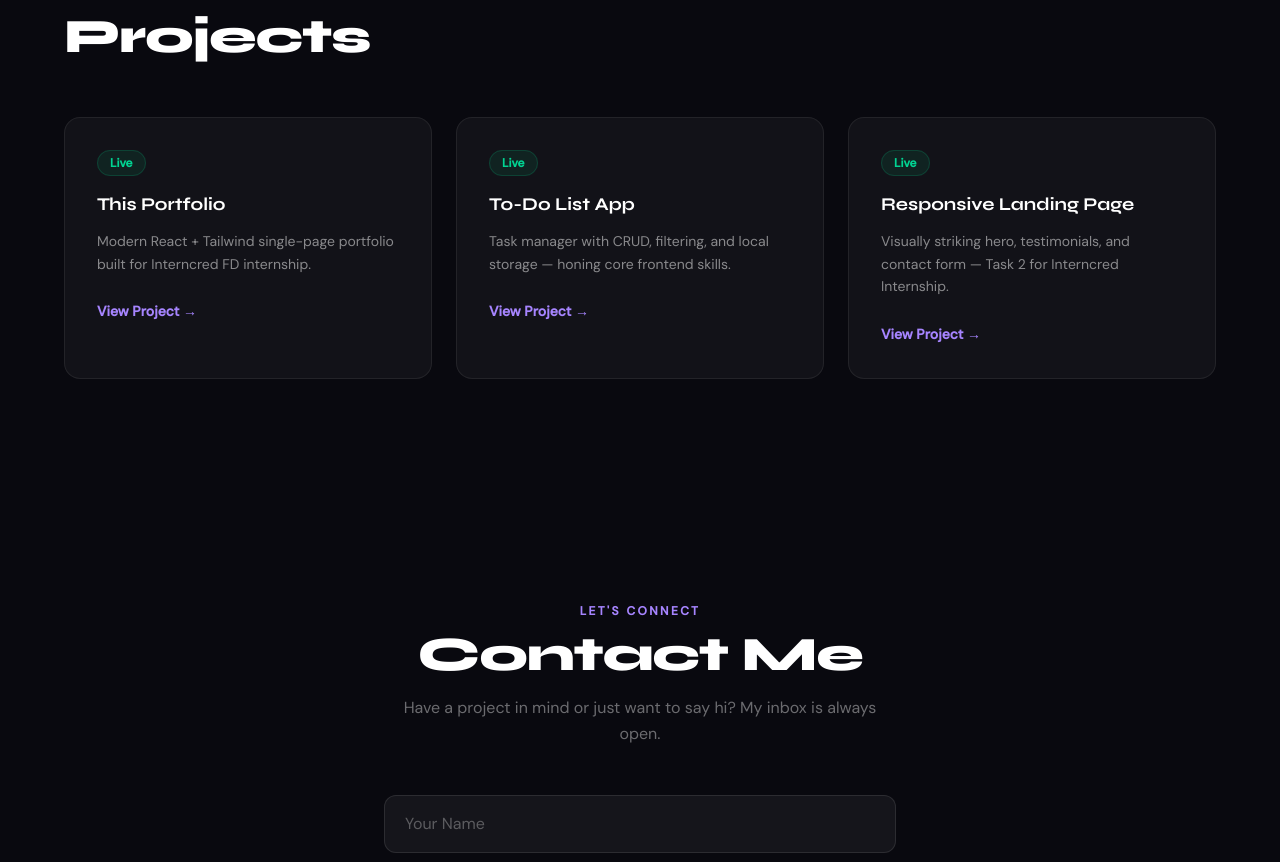
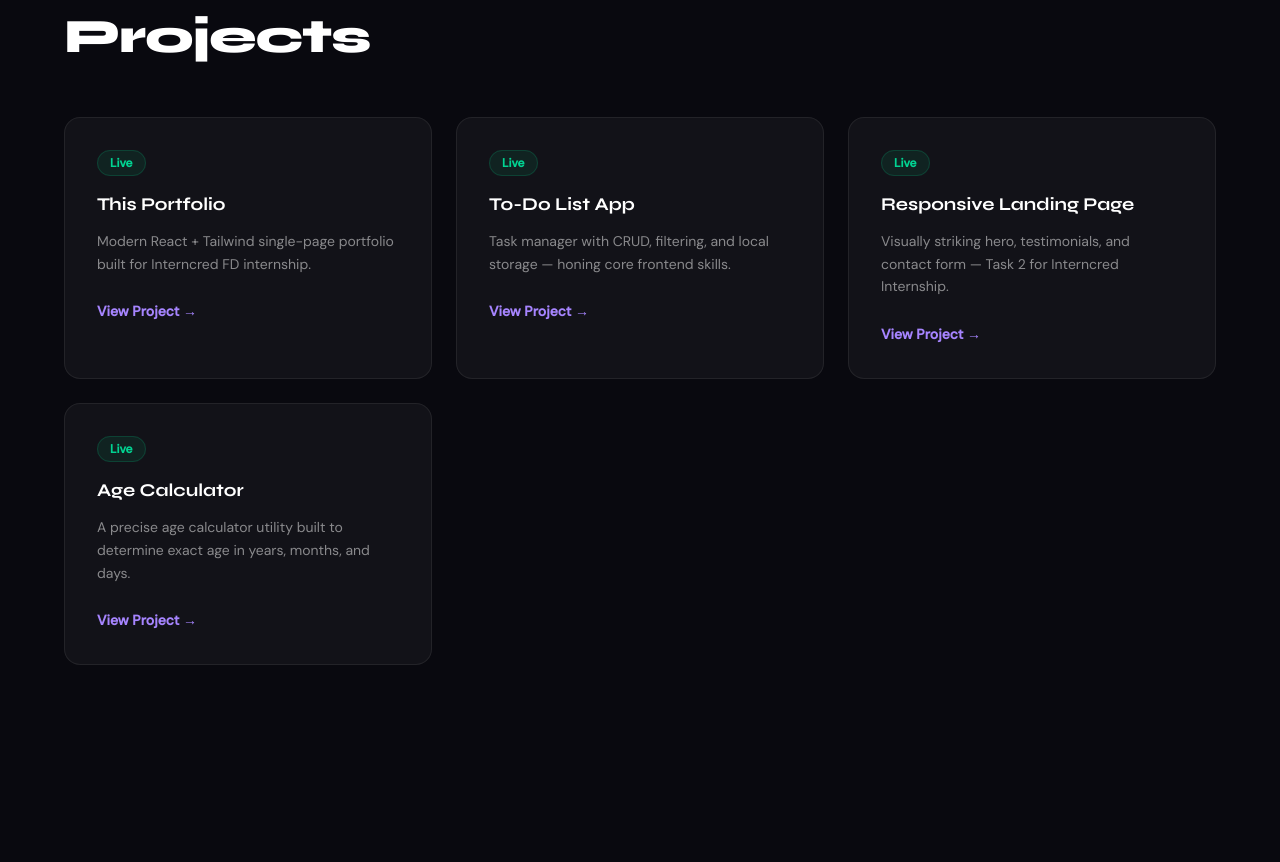
Before and after one commit to Khojoe/IC_FD_01, a React (Vite) app: page / in a window 1280 px wide. Shown: the part 1703-2565 px from the top of the page. Built offline with nearby package versions, Linux system fonts and the light colour scheme.

Commit message:
feat: initialize portfolio landing page with React and Tailwind CSS

```diff
--- a/src/App.jsx
+++ b/src/App.jsx
@@ -258,6 +258,12 @@ function App() {
                 link: "https://landing-page-project1-rho.vercel.app/",
                 tag: "Live",
               },
+              {
+                title: "Age Calculator",
+                desc: "A precise age calculator utility built to determine exact age in years, months, and days.",
+                link: "https://age-calculator-r40c.onrender.com/",
+                tag: "Live",
+              },
             ].map((proj, i) => (
               <motion.div
                 key={i}
```
